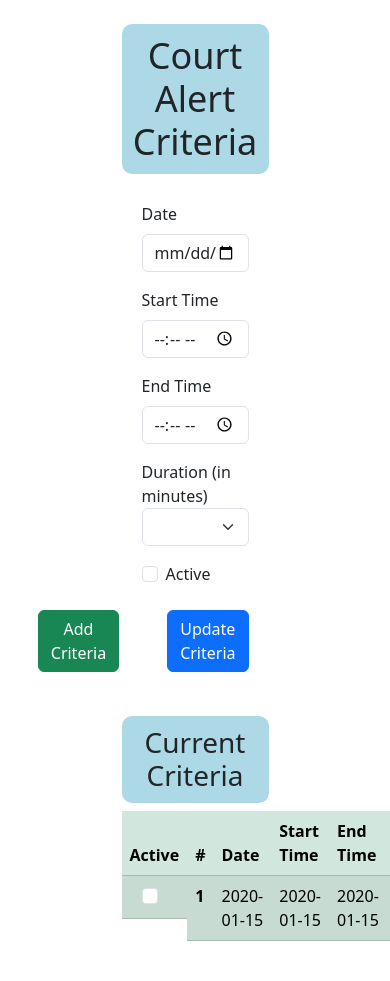
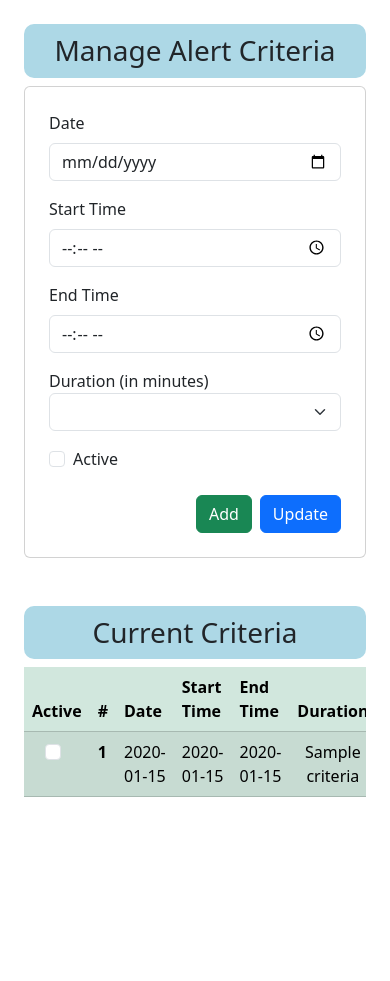
Before and after one commit to saifali-ch/court-alert, a Flask app: template templates/index.html in a window 390 px wide; the page is wider, and only the part inside the window is pictured. After the commit the page ends 797 px from the top of that part, so only its background shows below. Run offline with Flask 3, Linux system fonts and the light colour scheme; the template is opened without the code that fills it: most values are stand-ins (such as "Sample title", 1, 10 or a date in 2020); some libraries are stand-ins or nearby versions.

Commit message:
Redesign layout and add responsiveness

```diff
--- a/templates/index.html
+++ b/templates/index.html
@@ -11,33 +11,21 @@
     />
     <title>Court Alert</title>
     <style>
-        .heading-1 {
-            font-size: 36px;
-            text-align: center;
-            background: lightblue;
-            border-radius: 10px;
-            padding: 10px;
-        }
-
-        .heading-2 {
+        h2 {
             font-size: 28px;
             text-align: center;
             background: lightblue;
             border-radius: 10px;
             padding: 10px;
         }
-
-        .criteria-form {
-            padding: 20px;
-        }
-
     </style>
 </head>
 <body>
 <!-- Add an alert element at the top of your page -->
-<div id="ajaxAlert" class="alert alert-dismissible fade show position-fixed top-0 end-0 mt-4 me-4" role="alert" style="width: 350px; display: none;">
+<div class="alert alert-dismissible fade show position-fixed bottom-0 end-0 mt-4 me-4" id="ajaxAlert" role="alert"
+     style="width: 350px; display: none;">
     <strong id="alertMessage"></strong>
-  <button type="button" class="btn-close" data-bs-dismiss="alert" aria-label="Close"></button>
+    <button aria-label="Close" class="btn-close" data-bs-dismiss="alert" type="button"></button>
 </div>
 
 {% with messages = get_flashed_messages(with_categories=true) %}
@@ -53,20 +41,25 @@
 }.get(category, 'alert-primary') %}
 
 <!-- Add an alert element at the bottom-right corner with a small right margin -->
-      <div id="serverAlert" class="alert alert-dismissible fade show position-fixed top-0 end-0 mt-4 me-4 {{ alert_class }}" role="alert" style="width: 350px;">
+<div class="alert alert-dismissible fade show position-fixed bottom-0 end-0 mt-4 me-4 {{ alert_class }}" id="serverAlert"
+     role="alert" style="width: 350px;">
     <strong>{{ message }}</strong>
-        <button type="button" class="btn-close" data-bs-dismiss="alert" aria-label="Close"></button>
+    <button aria-label="Close" class="btn-close" data-bs-dismiss="alert" type="button"></button>
 </div>
 {% endfor %}
 {% endif %}
 {% endwith %}
 
 
-
-
-<div class="container p-4 col-6">
-    <h1 class="heading-1">Court Alert Criteria</h1>
-    <form class="criteria-form" method="POST">
+<div class="container-fluid p-4">
+    <div class="row">
+        <div class="col-xl-4 mb-5 mx-xl-0">
+            <div class="card-header">
+                <h2 class="heading-1">Manage Alert Criteria</h2>
+            </div>
+            <div class="card">
+                <div class="card-body p-4">
+                    <form method="POST">
                         <input class="form-control" id="criteria_id" name="criteria_id" required type="hidden"/>
                         <div class="mb-3">
                             <label class="form-label" for="date">Date</label>
@@ -99,18 +92,21 @@
                             <label class="form-check-label" for="active">Active</label>
                         </div>
 
-        <div class="d-flex justify-content-end gap-5">
+                        <div class="d-flex justify-content-end gap-2">
                             <button class="btn btn-success" formaction="{{ url_for('add_criteria') }}" type="submit">
-                Add Criteria
+                                Add
                             </button>
                             <button class="btn btn-primary" formaction="{{ url_for('update_criteria') }}" type="submit">
-                Update Criteria
+                                Update
                             </button>
                         </div>
                     </form>
-    <br/>
-    <div>
-        <h2 class="heading-2">Current Criteria</h2>
+                </div>
+            </div>
+        </div>
+        <div class="col-xl">
+            <h2>Current Criteria</h2>
+            <div class="overflow-x-scroll">
                 <table class="table table-success table-striped">
                     <thead>
                     <tr>
@@ -126,13 +122,15 @@
                     <tbody>
                     {% for c in criteria %}
                     <tr>
-                <td class="d-flex justify-content-center">
+                        <td>
+                            <div class="d-flex justify-content-center">
                                 <div class="form-check">
                                     <input aria-label="Active" class="form-check-input"
                                            onchange="toggleCriteria('{{ c[0] }}', this.checked)"
                                            type="checkbox"
                                            {{ 'checked' if c[5] == 1 else '' }}
                                     >
+                                </div>
                             </div>
                         </td>
                         <th>{{ loop.index }}</th>
@@ -160,8 +158,10 @@
                                     <path d="M4 7H20" stroke="#E55A54" stroke-linecap="round" stroke-linejoin="round"
                                           stroke-width="2"/>
                                     <path d="M6 7H12H18V18C18 19.6569 16.6569 21 15 21H9C7.34315 21 6 19.6569 6 18V7Z"
-                                  stroke="#E55A54" stroke-linecap="round" stroke-linejoin="round" stroke-width="2"/>
-                            <path d="M9 5C9 3.89543 9.89543 3 11 3H13C14.1046 3 15 3.89543 15 5V7H9V5Z" stroke="#E55A54"
+                                          stroke="#E55A54" stroke-linecap="round" stroke-linejoin="round"
+                                          stroke-width="2"/>
+                                    <path d="M9 5C9 3.89543 9.89543 3 11 3H13C14.1046 3 15 3.89543 15 5V7H9V5Z"
+                                          stroke="#E55A54"
                                           stroke-linecap="round" stroke-linejoin="round" stroke-width="2"/>
                                 </svg>
                             </a>
@@ -170,6 +170,8 @@
                     {% endfor %}
                     </tbody>
                 </table>
+            </div>
+        </div>
     </div>
 </div>
 
```
Lines whose indentation alone changed are shown as unchanged.
